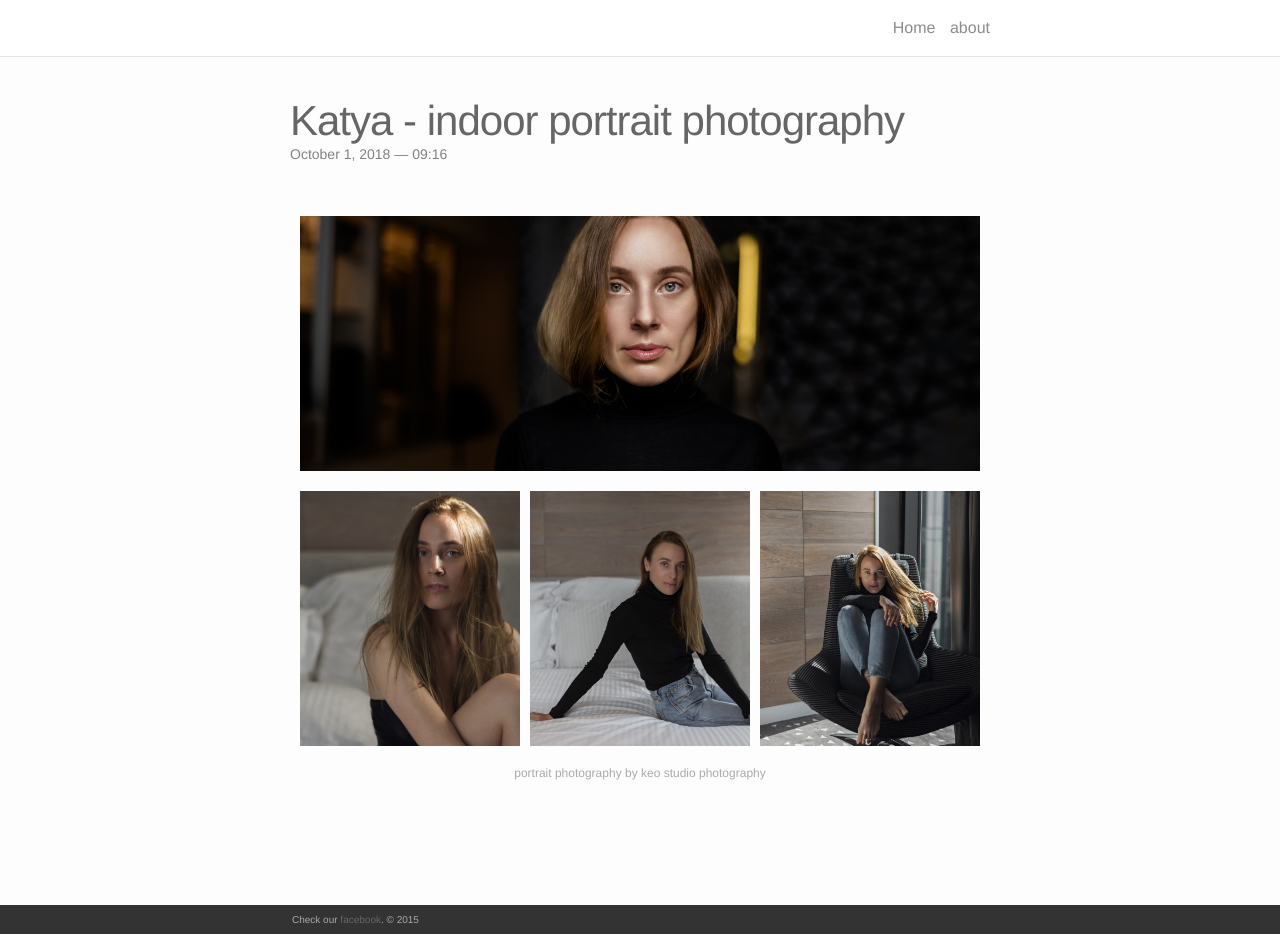
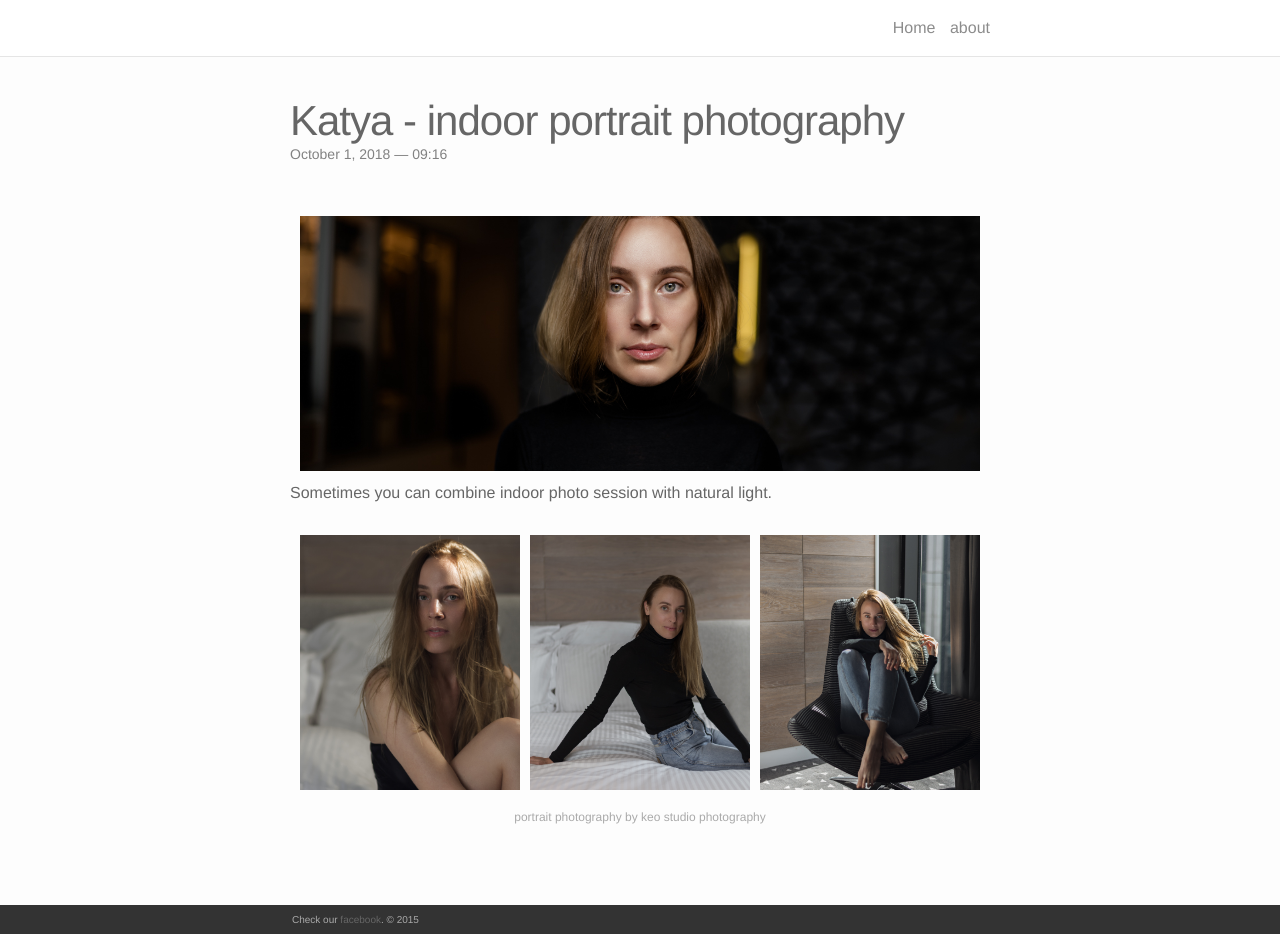
Before and after one commit to AlenPelin/keo-studio, a Jekyll site: the page built from _portfolio/katya---indoor-portrait-photography.md, in a window 1280 px wide and 934 px high. Built offline with Jekyll 4.4.1, drawn with Linux system fonts in a browser that asks for light colours; nearby versions of some CDN libraries.

Commit message:
Update from Forestry.io - Updated katya---indoor-portrait-photography.md

```diff
--- a/_portfolio/katya---indoor-portrait-photography.md
+++ b/_portfolio/katya---indoor-portrait-photography.md
@@ -12,3 +12,4 @@ images:
   - "/media/15 keo studio photography katya 2.jpg"
 
 ---
+Sometimes you can combine indoor photo session with natural light.
```
